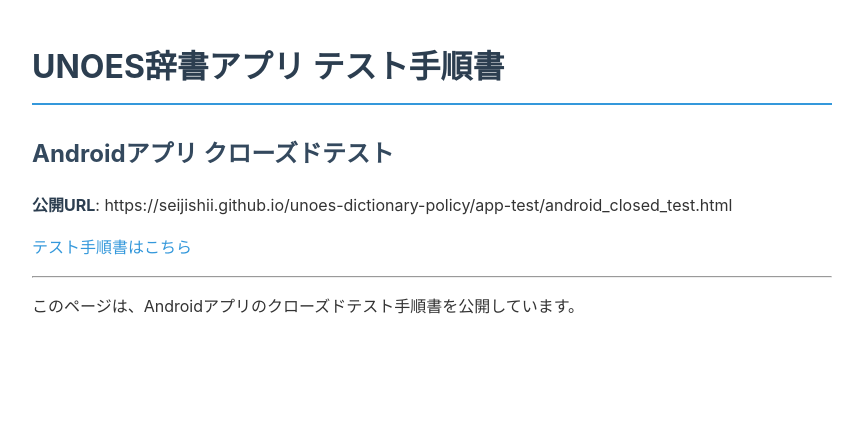
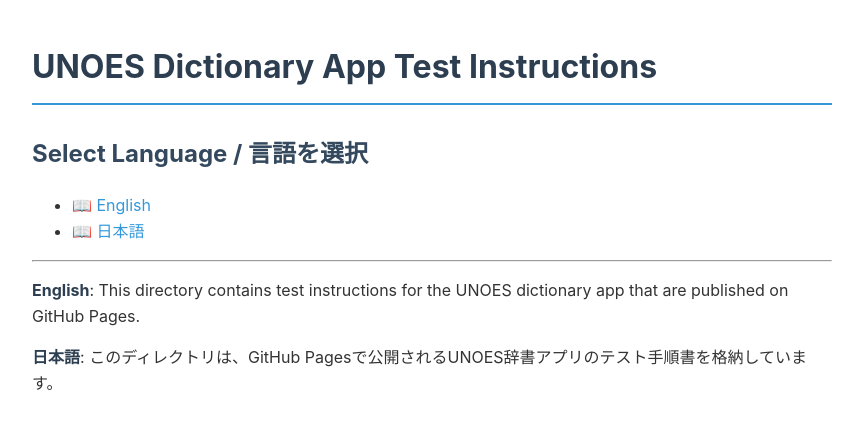
Before and after one commit to SeijiShii/unoes-dictionary-policy, a Jekyll site: the page built from app-test/index.md, in a window 1280 px wide. Shown: the top 429 px of the page, without its empty margins (208-1071 px from the left). Built offline with Jekyll 4.4.1, drawn with Linux system fonts in a browser that asks for light colours.

Commit message:
App test localization

```diff
--- a/app-test/index.md
+++ b/app-test/index.md
@@ -1,16 +1,17 @@
 ---
 layout: default
-title: Androidアプリ クローズドテスト手順書
+title: UNOES Dictionary App Test Instructions
 ---
 
-# UNOES辞書アプリ テスト手順書
+# UNOES Dictionary App Test Instructions
 
-## Androidアプリ クローズドテスト
+## Select Language / 言語を選択
 
-**公開URL**: https://seijishii.github.io/unoes-dictionary-policy/app-test/android_closed_test.html
-
-[テスト手順書はこちら](./android_closed_test.html)
+- [📖 English](./en/index.html)
+- [📖 日本語](./ja/index.html)
 
 ---
 
-このページは、Androidアプリのクローズドテスト手順書を公開しています。
+**English**: This directory contains test instructions for the UNOES dictionary app that are published on GitHub Pages.
+
+**日本語**: このディレクトリは、GitHub Pagesで公開されるUNOES辞書アプリのテスト手順書を格納しています。
```
Also changed, not shown: app-test/README.md (+9 -7 lines), app-test/en/android_closed_test.md (added, +57 -0 lines), app-test/en/index.md (added, +16 -0 lines), app-test/ja/android_closed_test.md (renamed from app-test/android_closed_test.md, +1 -1 lines), app-test/ja/index.md (added, +16 -0 lines).
